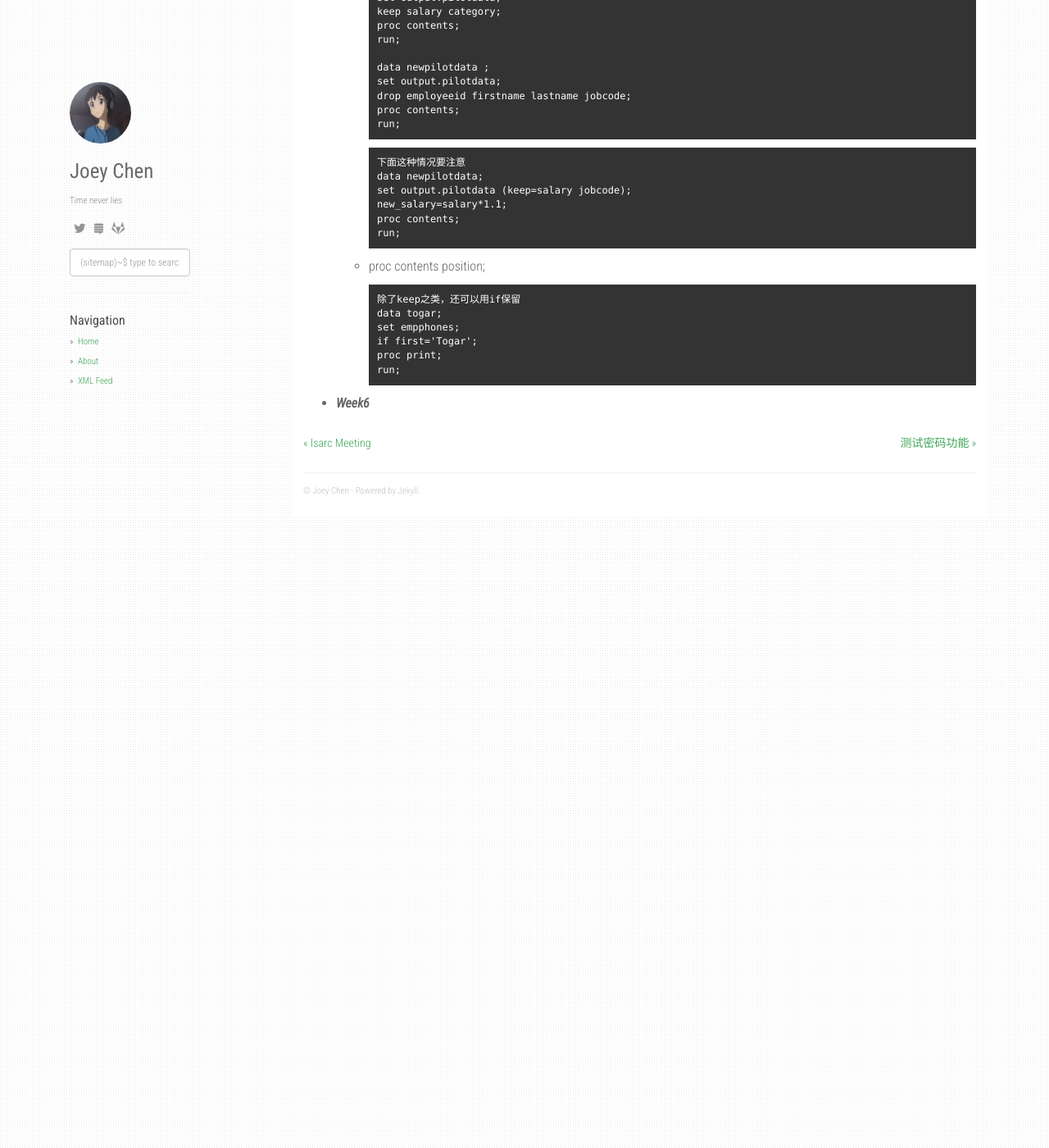
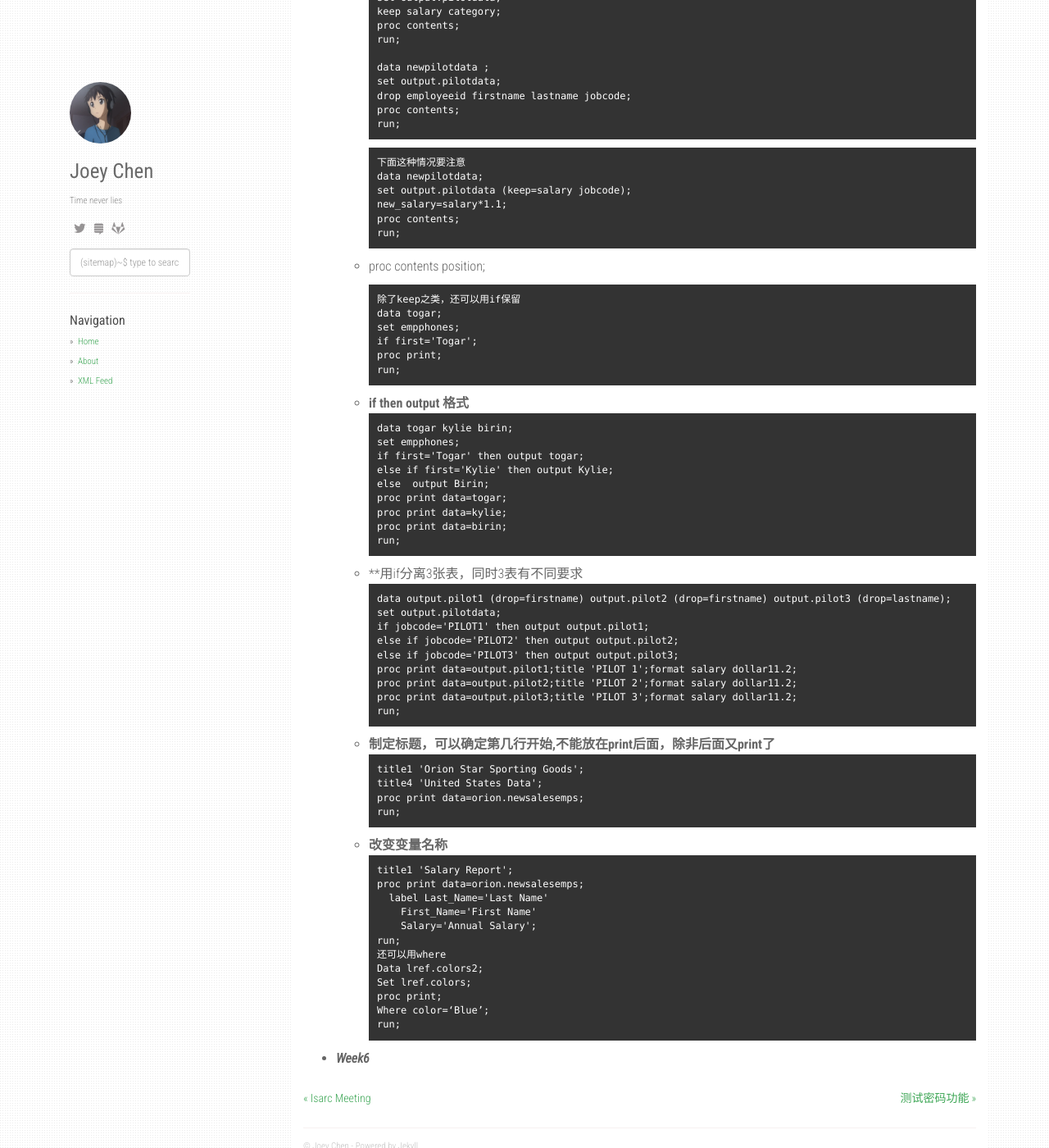
Before and after one commit to czy95/czy95.github.io, a Jekyll site: the page built from _posts/2020-10-28-Wendy.md, in a window 1280 px wide and 1400 px high, scrolled down 1793 px. Shown: the whole window at 82% size. Built offline with Jekyll 4.4.1, drawn with Linux system fonts in a browser that asks for light colours; nearby versions of some CDN libraries; our own code applies the rules of GitHub Pages for plain Markdown files.

Commit message:
Update 2020-10-28-Wendy.md

````diff
--- a/_posts/2020-10-28-Wendy.md
+++ b/_posts/2020-10-28-Wendy.md
@@ -122,4 +122,51 @@
     proc print;
     run;
     ```
+  - **if then output 格式**
+    ```
+    data togar kylie birin;
+    set empphones;
+    if first='Togar' then output togar;
+    else if first='Kylie' then output Kylie;
+    else  output Birin;
+    proc print data=togar;
+    proc print data=kylie;
+    proc print data=birin;
+    run;
+    ```
+  - **用if分离3张表，同时3表有不同要求
+    ```
+    data output.pilot1 (drop=firstname) output.pilot2 (drop=firstname) output.pilot3 (drop=lastname);
+    set output.pilotdata;
+    if jobcode='PILOT1' then output output.pilot1;
+    else if jobcode='PILOT2' then output output.pilot2;
+    else if jobcode='PILOT3' then output output.pilot3;
+    proc print data=output.pilot1;title 'PILOT 1';format salary dollar11.2;
+    proc print data=output.pilot2;title 'PILOT 2';format salary dollar11.2;
+    proc print data=output.pilot3;title 'PILOT 3';format salary dollar11.2;
+    run;
+    ```
+  - **制定标题，可以确定第几行开始,不能放在print后面，除非后面又print了**
+    ```
+    title1 'Orion Star Sporting Goods';
+    title4 'United States Data';
+    proc print data=orion.newsalesemps;
+    run;
+    ```
+  - **改变变量名称**
+    ```
+    title1 'Salary Report';
+    proc print data=orion.newsalesemps;
+      label Last_Name='Last Name'
+        First_Name='First Name'
+        Salary='Annual Salary';
+    run;
+    还可以用where
+    Data lref.colors2;
+    Set lref.colors;
+    proc print;
+    Where color=‘Blue’;
+    run;
+    ```
+
 * ***Week6***
````
